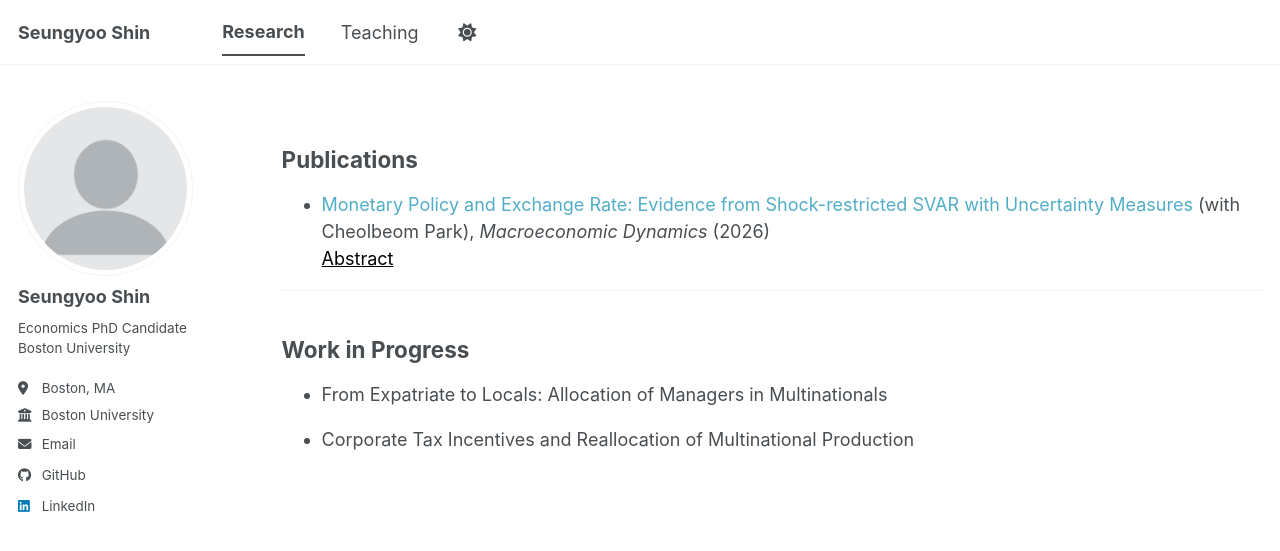
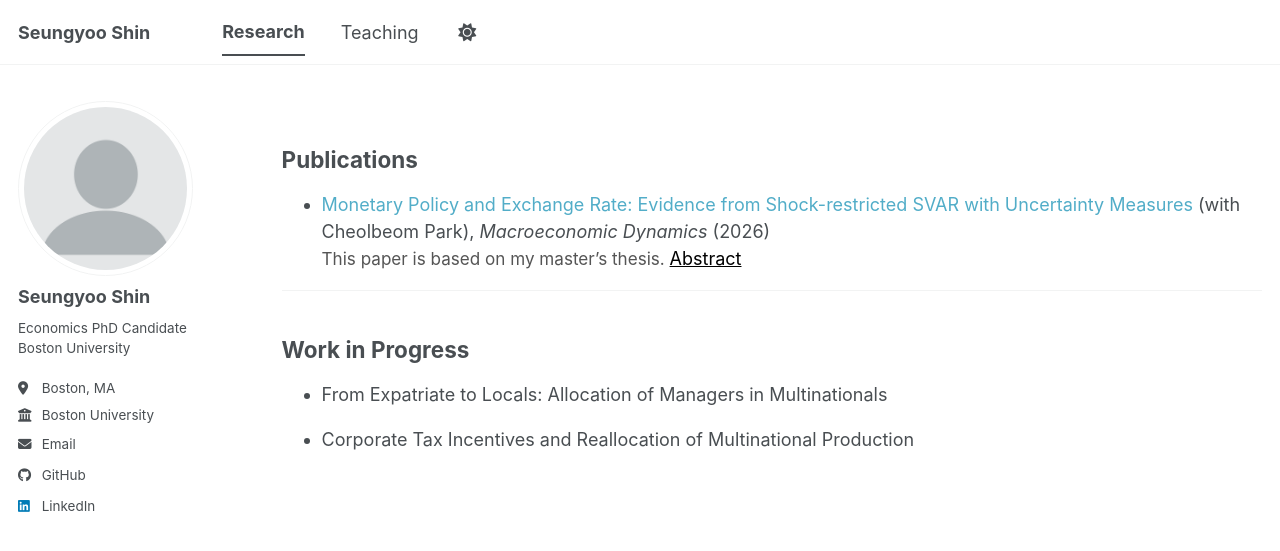
Before and after one commit to SeungyooShin/seungyooshin.github.io, a Jekyll site: the page built from _pages/research.md, in a window 1280 px wide. Shown: the top 551 px of the page. Built offline with Jekyll 4.4.1, drawn with Linux system fonts in a browser that asks for light colours; a script bundle is joined from its source files by our own code; library files that are not in the unit come from our copies.

Commit message:
Update research.md

```diff
--- a/_pages/research.md
+++ b/_pages/research.md
@@ -16,6 +16,9 @@ classes: hide-title tight-top
     </a> (with Cheolbeom Park),
     <em>Macroeconomic Dynamics</em> (2026)
     <br>
+    <span style="font-size:0.95em; color:#555;">
+      This paper is based on my master’s thesis.
+    </span>
     <a href="#/" style="color:black; text-decoration:underline" onclick="visib('pub1')">Abstract</a>
   </li>
 </ul>
```
